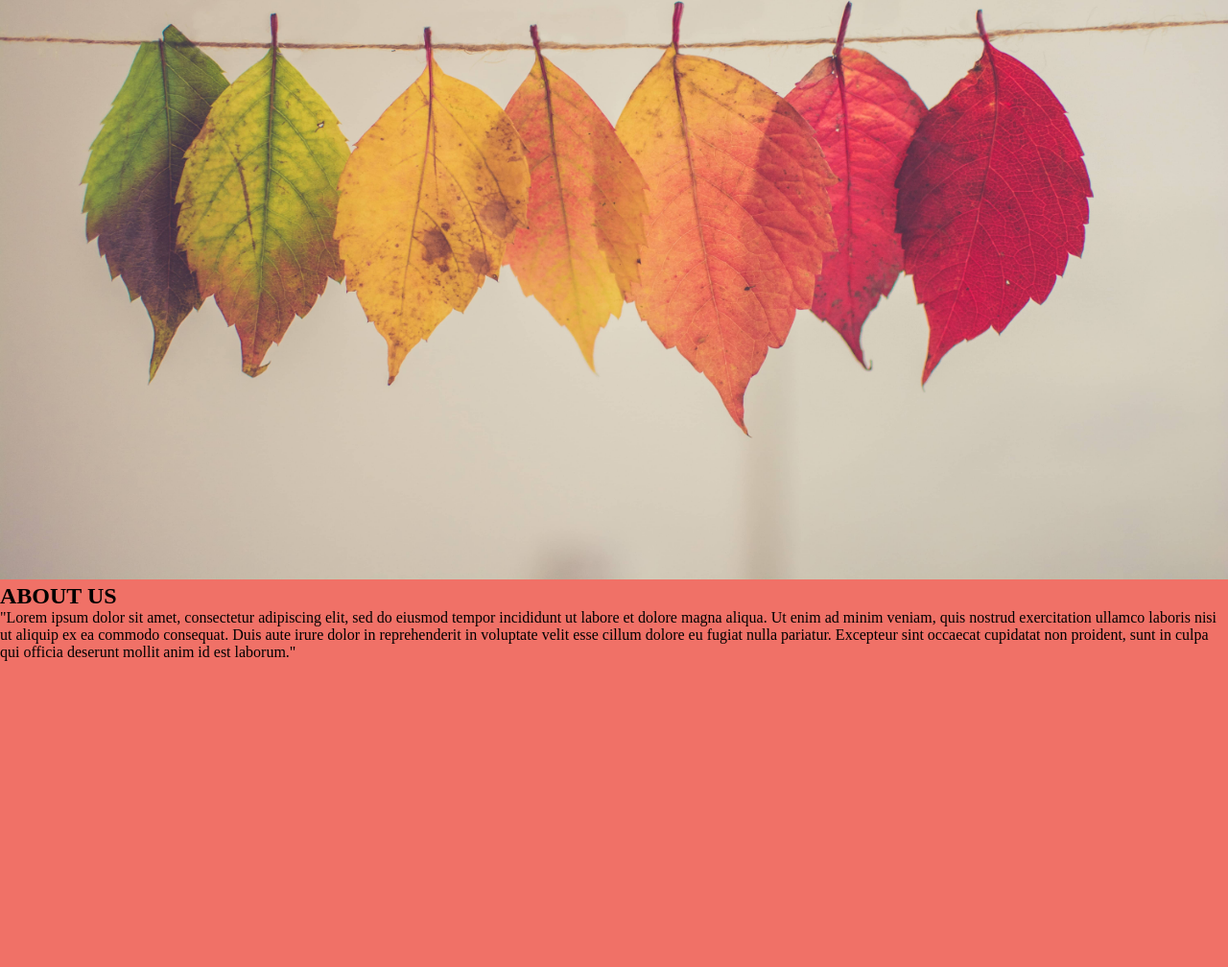
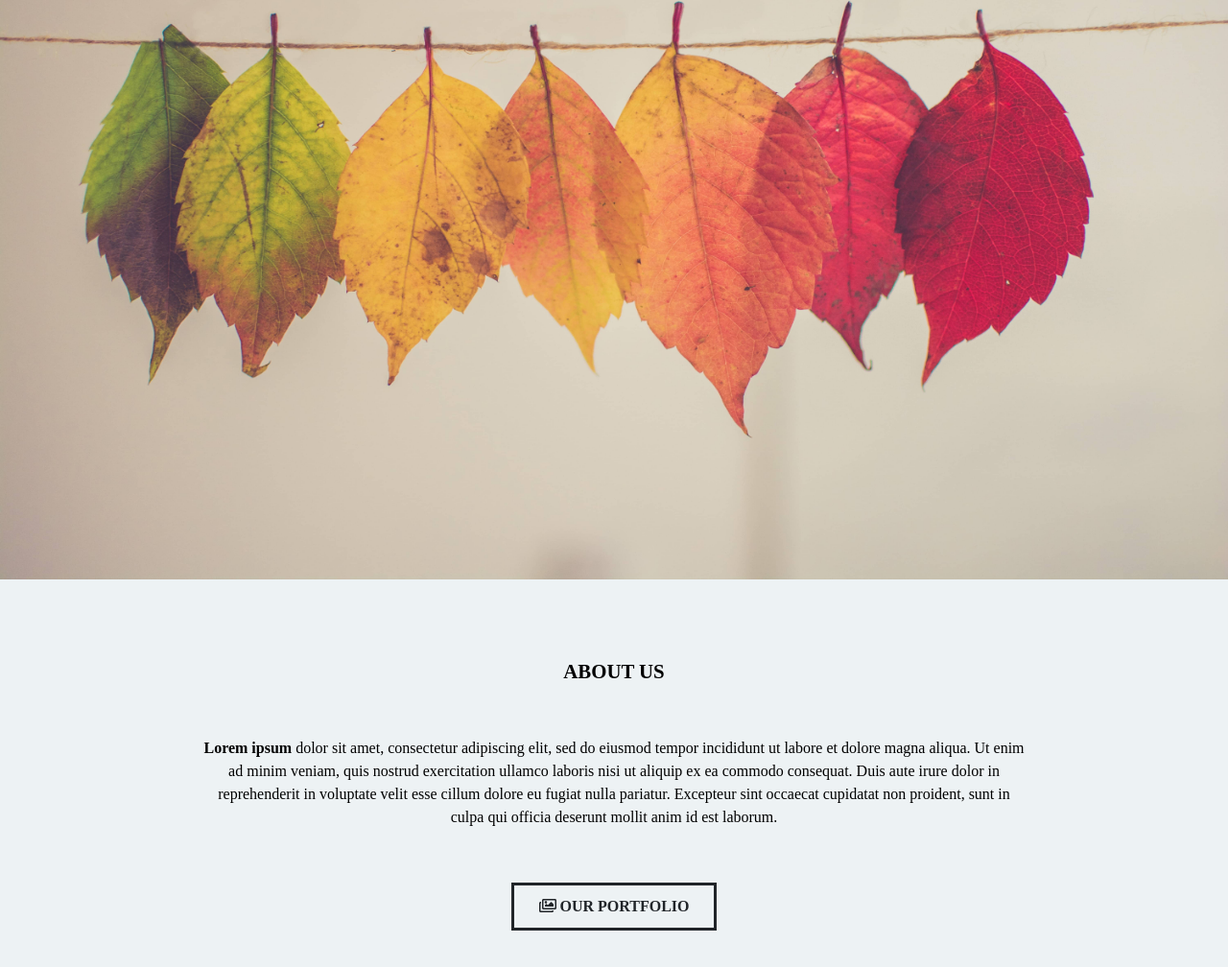
Before and after one commit to Nabucodono5or/page-html-one, a website built with webpack: page src/template.html in a window 1280 px wide. Shown: the part 276-1284 px from the top of the page at 96% size. Before the commit the page ends 965 px from the top, so only its background shows below. Built offline with nearby package versions, Linux system fonts and the light colour scheme.

Commit message:
terminado text abou us

```diff
--- a/src/master.css
+++ b/src/master.css
@@ -68,8 +68,60 @@ span.icon {
   font-size: 100%;
 }
 
-div.wall img{
+div.wall img {
   margin-top: 5rem;
   width: 100%;
   height: 50rem;
 }
+
+div.landig-page {
+  background-color: #edf2f4;
+}
+
+div.about-testimonial {
+  padding: 3rem;
+  display: flex;
+  flex-direction: column;
+  justify-content: center;
+}
+
+div.conteiner-text {
+  margin: 2rem;
+  text-align: center;
+}
+
+h2.about-text {
+  font-size: 1.3rem;
+}
+
+div.container-testimonial {
+  margin: 1.5rem 10rem 2rem;
+}
+
+p.testimonial {
+  text-align: center;
+  font-size: 1rem;
+  line-height: 1.5rem;
+}
+
+span.word-enforced {
+  font-weight: bolder;
+}
+
+div.bottom-about-container {
+  margin: 1.5rem 0rem 2rem;
+  text-align: center;
+}
+
+div.bottom-about {
+  padding: 0.8rem;
+  display: inline-block;
+  border: 3px solid #212529;
+  cursor: pointer;
+}
+
+h2.bottom-text {
+  color: #212529;
+  font-size: 1rem;
+  margin: 0rem 0.8rem 0rem;
+}
--- a/src/template.html
+++ b/src/template.html
@@ -37,6 +37,7 @@
       </div>
     </nav>
 
+    <div class="landig-page">
       <div class="gallery">
         <div class="wall wall-1" id="wall-1">
           <img
@@ -66,16 +67,24 @@
         </div>
         <div class="container-testimonial">
           <p class="testimonial">
-          "Lorem ipsum dolor sit amet, consectetur adipiscing elit, sed do
-          eiusmod tempor incididunt ut labore et dolore magna aliqua. Ut enim ad
-          minim veniam, quis nostrud exercitation ullamco laboris nisi ut
-          aliquip ex ea commodo consequat. Duis aute irure dolor in
-          reprehenderit in voluptate velit esse cillum dolore eu fugiat nulla
-          pariatur. Excepteur sint occaecat cupidatat non proident, sunt in
-          culpa qui officia deserunt mollit anim id est laborum."
+            <span class="word-enforced">Lorem ipsum</span> dolor sit amet,
+            consectetur adipiscing elit, sed do eiusmod tempor incididunt ut
+            labore et dolore magna aliqua. Ut enim ad minim veniam, quis nostrud
+            exercitation ullamco laboris nisi ut aliquip ex ea commodo
+            consequat. Duis aute irure dolor in reprehenderit in voluptate velit
+            esse cillum dolore eu fugiat nulla pariatur. Excepteur sint occaecat
+            cupidatat non proident, sunt in culpa qui officia deserunt mollit
+            anim id est laborum.
           </p>
         </div>
-      <div class="bottom-about"></div>
+        <div class="bottom-about-container">
+          <div class="bottom-about">
+            <h2 class="bottom-text">
+              <i class="far fa-images"></i> OUR PORTFOLIO
+            </h2>
+          </div>
+        </div>
+      </div>
     </div>
   </body>
 </html>
```
Lines whose indentation alone changed are shown as unchanged.
